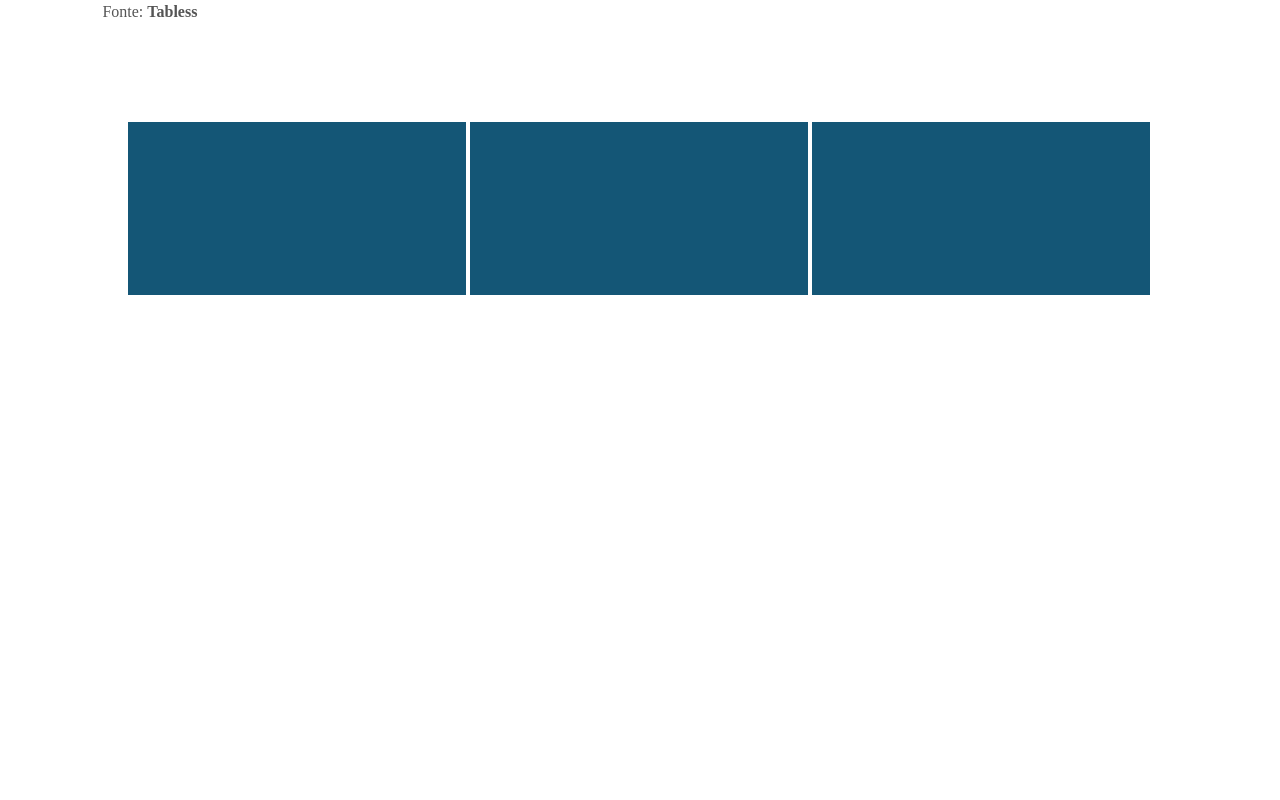
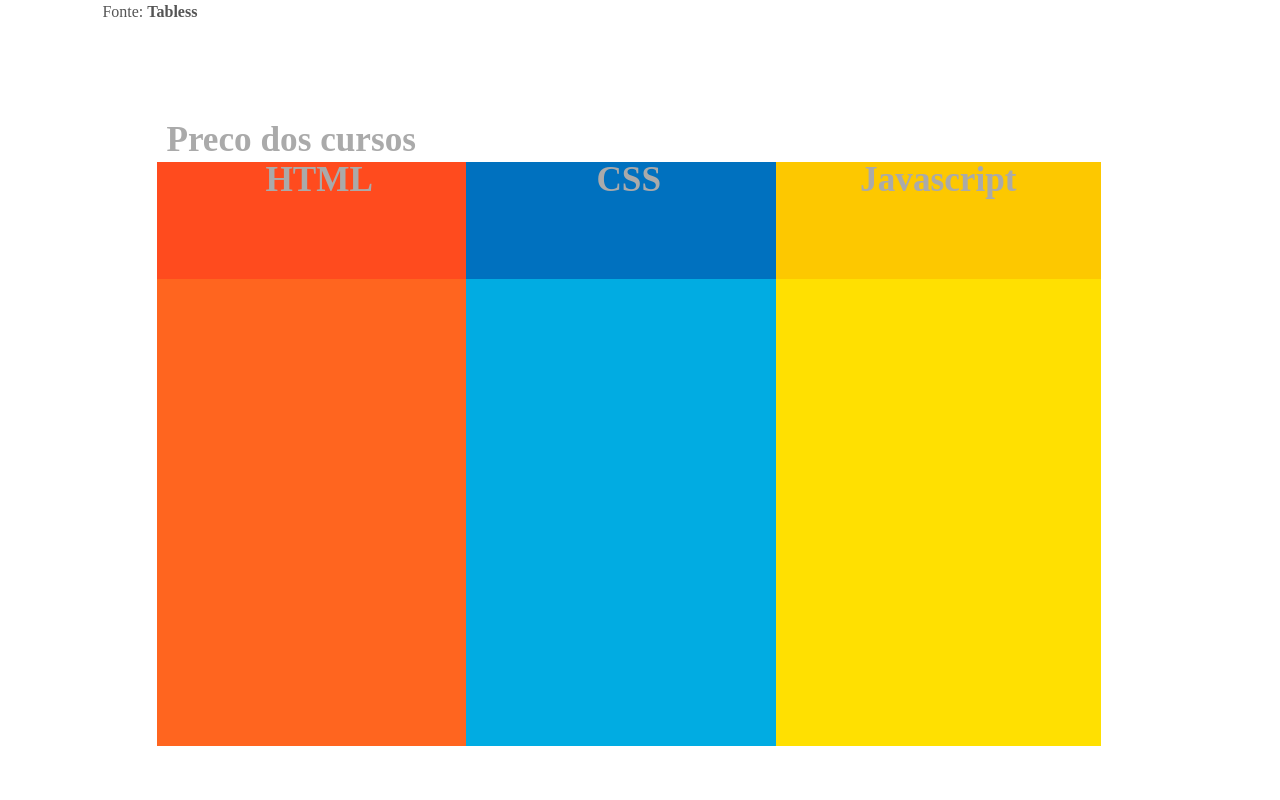
Before and after one commit to Joaozinho13/Desafio_web_senai, a plain HTML site: page index.html in a window 1280 px wide. Shown: the part 1580-2380 px from the top of the page. Before the commit the page ends 2134 px from the top, so only its background shows below. Drawn offline with Linux system fonts and the light colour scheme.

Commit message:
terminando tabela de precos

```diff
--- a/css/style.css
+++ b/css/style.css
@@ -144,31 +144,85 @@
 }
 
 #cursos{
-	height: 60%
+	height: 90%
+}
+
+#cursos p{
+	margin:0 0 0.5% 0;
+	color: #AAA;
+ 	font-size: 220%;
 }
 
 #cursos-preco{
-  	margin:8% 10% 10% 10%;
+  	margin:8% 10% 0% 13%;
 }
 
 #html-preco{
+	 margin: 0 -1% ;
+      padding: 0;
 	display: inline-block;
-	height: 40%;
+	height: 90%;
 	width:33%;
-	background-color: #145676;
+	background-color: #ff651f;
 
 }
 #css-preco{
+	 margin: 0 -1% ;
+      padding: 0;
 	display: inline-block;
-	height: 40%;
+	height: 90%;
 	width:33%;
-	background-color: #145676;
+	background-color: #01ace2;
 
 }
 #js-preco{
+	margin: 0 -1% ;
+    padding: 0;
 	display: inline-block;
-	height: 40%;
+	height: 90%;
 	width:33%;
-	background-color: #145676;
+	background-color: #ffe001;
 
 }
+
+
+
+#html-preco-cabecalho{
+	height: 20%;
+	width:100%;
+	background-color: #ff4b1e;
+
+}
+#css-preco-cabecalho{
+	height: 20%;
+	width:100%;
+	background-color: #0071bf;
+
+}
+#js-preco-cabecalho{
+	height: 20%;
+	width:100%;
+	background-color: #fdc800;
+
+}
+
+.title-html-curso{
+	color:#FFF;
+}
+
+#footer {
+    background-color: #222;
+    height: 12%;
+}
+
+#senai-footer{
+	margin: 1% 0% 0% 15%;
+	display: inline-block;
+}
+
+#contato{
+	height: 90%;
+	width:100%;
+	background-color: #0071bf;
+	margin:8% 10 0 0;
+}
--- a/index.html
+++ b/index.html
@@ -45,9 +45,10 @@
             </div>
     	<div id = "cursos">
             <div id = "cursos-preco">
-        	     <div id = "html-preco"></div>
-                 <div id = "css-preco"></div>
-                 <div id = "js-preco"></div>
+                 <p class = "bold title-preco"> Preco dos cursos </p>
+        	     <div id = "html-preco"><div id = "html-preco-cabecalho"><center><p class= "bold title-html-curso">HTML</p></center></div></div>
+                 <div id = "css-preco"><div id = "css-preco-cabecalho"><center><p class= bold>CSS</p></center></div></div>
+                 <div id = "js-preco"><div id = "js-preco-cabecalho"><center><p class= bold>Javascript</p></center></div></div>
             </div>
     	</div>
 
@@ -56,7 +57,7 @@
     	</div>
 
     	<div id = "footer">
-
+    	       <div id = "senai-footer"><img src="Imagens/senai-logo.svg" alt="Logo senai" class = "logo"></div>
     	</div>
 
     </body>
```
